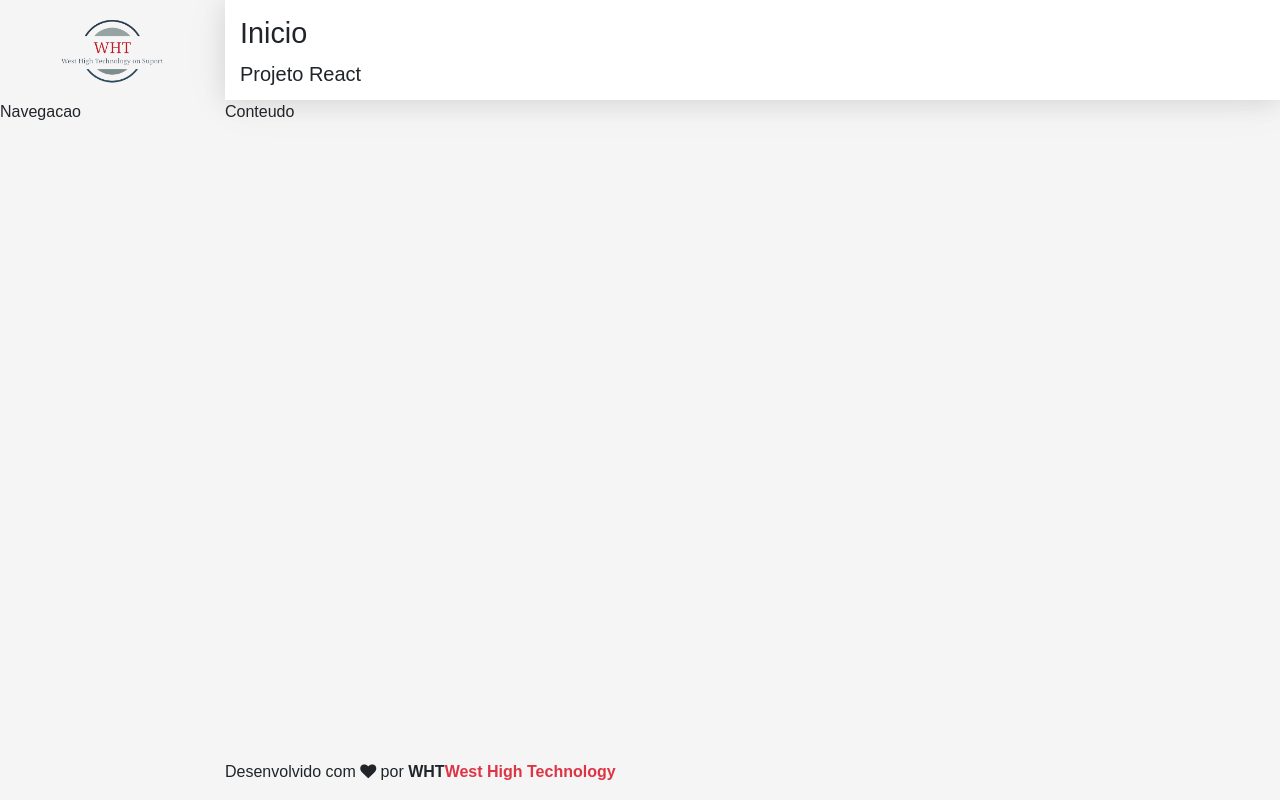
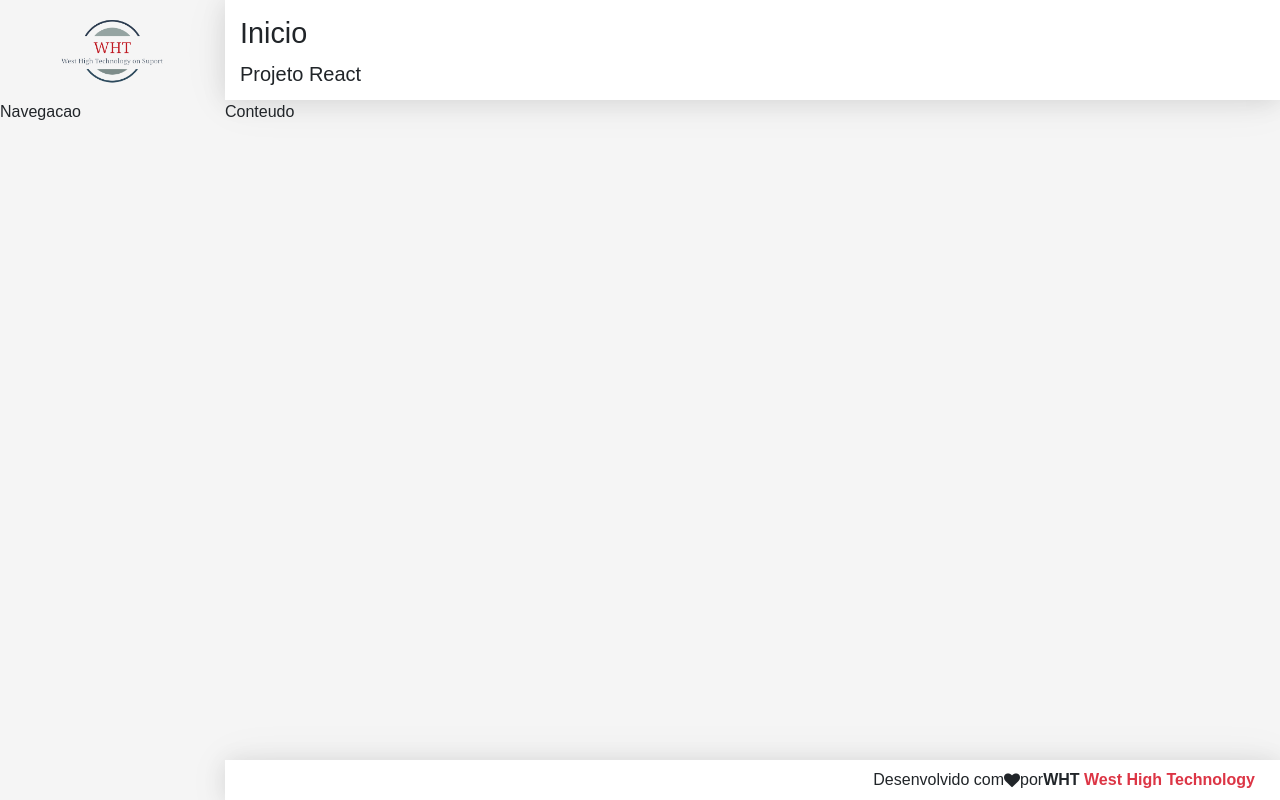
Before and after one commit to Weslley-Prado/CRUD, a React (Create React App) app in the folder frontend/: page / in a window 1280 px wide. Built offline with nearby package versions, Linux system fonts and the light colour scheme.

Commit message:
This footer was created

```diff
--- a/frontend/src/components/templates/Footer.css
+++ b/frontend/src/components/templates/Footer.css
@@ -0,0 +1,8 @@
+footer.footer {
+    display: flex;
+    align-items: center;
+    justify-content: flex-end;
+    padding: 0 25px;
+    background-color: #FFF;
+    box-shadow: var(--shadow);
+}
--- a/frontend/src/components/templates/Footer.jsx
+++ b/frontend/src/components/templates/Footer.jsx
@@ -5,5 +5,5 @@ export default props =>
 
     <footer className="footer">
         Desenvolvido com <i className="fa fa-heart text danger"></i> por
-        <strong> WHT<span className="text-danger">West High Technology</span></strong>
+        <strong> WHT <span className="text-danger"> West High Technology</span></strong>
     </footer>
```
